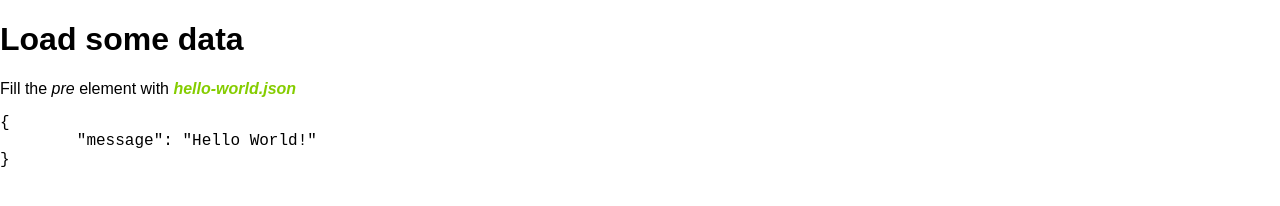
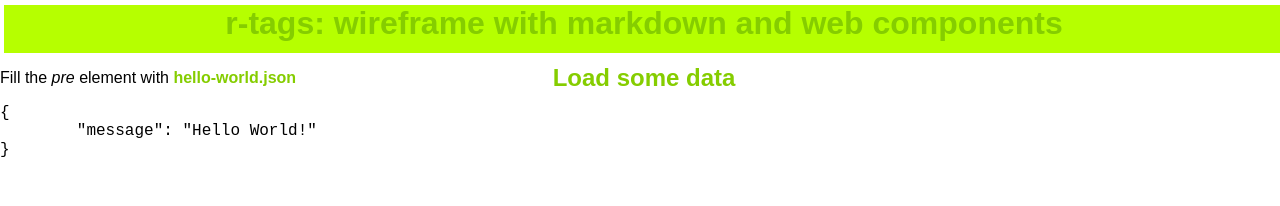
Before and after one commit to rsdoiel/r-tag, a plain HTML site: page r-get-demo.html in a window 1280 px wide. Drawn offline with nearby package versions, Linux system fonts and the light colour scheme.

Commit message:
commiting to

```diff
--- a/css/style.css
+++ b/css/style.css
@@ -9,7 +9,6 @@ body {
 a:link, a:active, a:hover, a:visited {
     color: #85CD00;
     text-decoration: none;
-    font-style: oblique;
     font-weight: 600;
 }
 
--- a/r-get-demo.html
+++ b/r-get-demo.html
@@ -7,7 +7,11 @@
         <link rel="stylesheet" href="css/style.css">
     </head>
     <body>
-        <h1>Load some data</h1>
+        <header>
+            <h1><a href="http://rsdoiel.github.io/r-tags">r-tags</a>: wireframe with markdown and web components</h1>
+            <h2>Load some data</h2>
+        </header>
+
         <p>Fill the <em>pre</em> element with <a href="r-get/hello-world.json">hello-world.json</a></h1>
 
         <pre><r-get href="r-get/hello-world.json">[]</r-get></pre>
```
Also changed, not shown: index.html (+3 -0 lines), page.html (+1 -1 lines), r-args-demo.html (+5 -1 lines), r-marked-demo.html (+5 -1 lines).
